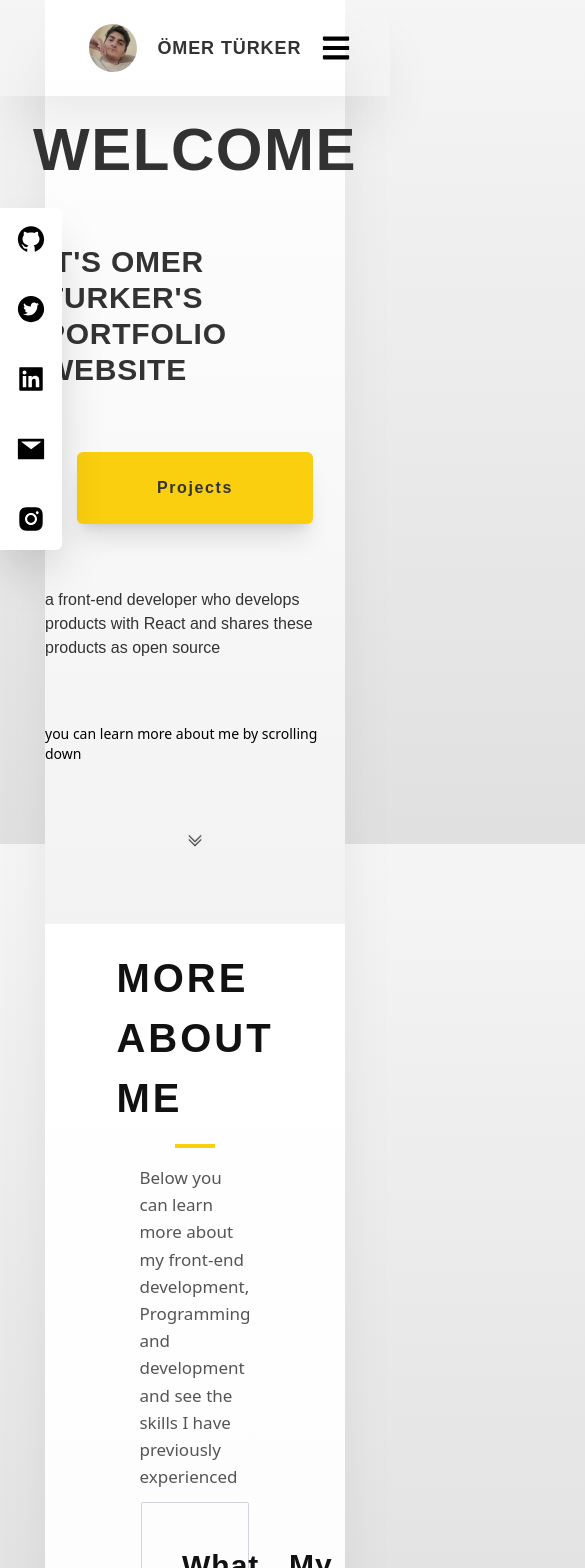
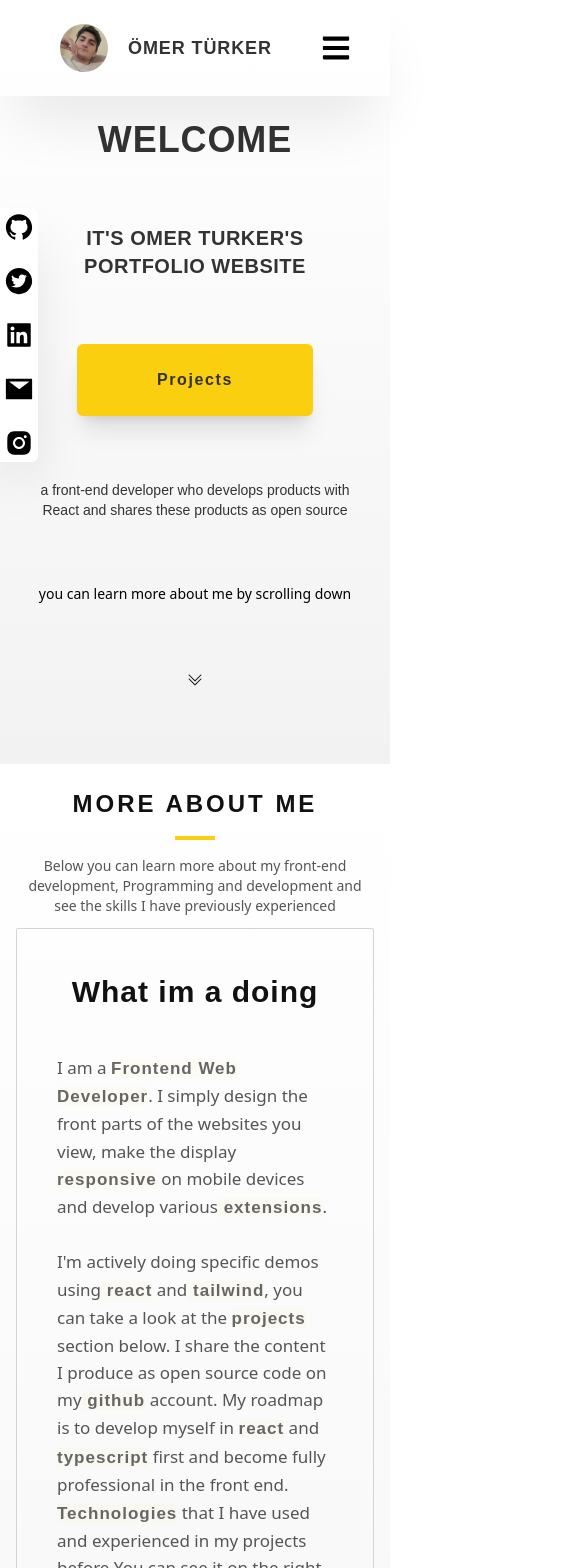
Before and after one commit to omerturkerweb/Portfolio-Demo, a React (Create React App) app: page / in a window 390 px wide. Shown: the top 1568 px of the page, 585 px wide, since content can reach past the window. Built offline with nearby package versions, Linux system fonts and the light colour scheme.

Commit message:
responsive 16.1.23

```diff
--- a/public/index.html
+++ b/public/index.html
@@ -8,7 +8,10 @@
       name="description"
       content="Web site created using create-react-app"
     />
-
+    <meta
+      name="viewport"
+      content="width=device-width, initial-scale=1, maximum-scale=1, user-scalable=no"
+    />
     <link rel="manifest" href="%PUBLIC_URL%/manifest.json" />
 
     <title>omerdev</title>
--- a/src/App.js
+++ b/src/App.js
@@ -24,7 +24,7 @@ function App() {
           "I made the index page of one of the most popular coins, shiba coin, using only html and css. This is one of my first works.",
         imgSrc:
           "https://camo.githubusercontent.com/d8b66f1469abb79640f1b80506037093016b5928a58da660dd7def2be995c642/68747470733a2f2f696d673030312e70726e747363722e636f6d2f66696c652f696d673030312f594746394458543352624b6a6c6c62624d72363469772e706e67",
-        tags: ["HTML", "CSS", "CLONE", "SHIBA"],
+        tags: ["HTML", "CSS", "CLONE", "SHIBA", "DESIGN", "BASICS"],
       },
       {
         id: 3,
@@ -89,6 +89,7 @@ function App() {
       }
     });
   }, []);
+
   return (
     <SiteContext.Provider value={value}>
       <div className="App">
--- a/src/components/About.jsx
+++ b/src/components/About.jsx
@@ -34,18 +34,43 @@ export default function About() {
   ];
   return (
     <>
-      <div className="about px-24 py-3 flex flex-col bg-section-grey-to-white">
+      <div className="about py-3 flex px-4 flex-col items-center justify-center bg-section-grey-to-white">
         <div className="about-top py-3 flex flex-col items-center justify-center gap-4">
-          <span className="title section-title-primary ">MORE ABOUT ME</span>
+          <span
+            className="title section-title-primary text-center
+            xs:text-2xl
+            md:text-4xl
+            xl:text-4xl
+            2xl:text-4xl
+            "
+          >
+            MORE ABOUT ME
+          </span>
           <div className="hr w-10 h-1 bg-button-background"></div>
-          <p className="section-text ">
+          <p
+            className="section-text
+           xs:text-sm
+           md:text-base
+           xl:text-base
+           2xl:text-base text-center
+           "
+          >
             Below you can learn more about my front-end development, Programming
             and development and see the skills I have previously experienced
           </p>
         </div>
-        <div className="about-bottom flex flex-row">
+        <div
+          className="about-bottom flex flex-row px-20
+        xs:flex-col xs:px-0
+        md:flex-row md:px-20
+        xl:flex-row xl:px-20
+        2xl:flex-row 2xl:px-20
+        "
+        >
           <div className=" border border-gray-300 rounded-sm about-bottom-left w-full p-10 flex flex-col gap-10  ">
-            <h3 className="section-title-secondary">What im a doing</h3>
+            <h3 className="section-title-secondary text-center">
+              What im a doing
+            </h3>
             <p className="section-text">
               I am a <span className="special">Frontend Web Developer</span>. I
               simply design the front parts of the websites you view, make the
@@ -80,13 +105,32 @@ export default function About() {
               </a>
             </div>
           </div>
-          <div className="about-bottom-right  w-3/5 flex flex-col p-10">
-            <h3 className="section-title-secondary ">My Skillset</h3>
-            <div className="skills  flex flex-row gap-2  w-4/6 py-20 items-center   flex-wrap">
+          <div
+            className="about-bottom-right  mx-auto w-3/5 flex flex-col flex-wrap p-10
+          xs:w-5/6
+          md:w-3/5
+          xl:w-3/5
+          2xl:w-3/5
+          "
+          >
+            <h3 className="section-title-secondary text-center">My Skillset</h3>
+            <div
+              className="skills  flex flex-row gap-2 w-4/6 items-center !flex-wrap
+            xs:py-5 xs:w-full
+            md:py-20
+            xl:py-20
+            2xl:py-20
+            "
+            >
               {mySkills.map((skill, index) => {
                 return (
                   <span
-                    className="skill bg-skill-background font-primary-font transition hover:bg-profile-hover  text-primary-text rounded-md cursor-pointer block p-3"
+                    className="skill select-none bg-skill-background font-primary-font transition hover:bg-profile-hover whitespace-nowrap  text-primary-text rounded-md cursor-pointer block p-3
+                    xs:text-[11px]
+                    md:text-base
+                    xl:text-base
+                    2xl:text-base
+                    "
                     key={index}
                   >
                     {skill}
--- a/src/components/Contact.jsx
+++ b/src/components/Contact.jsx
@@ -15,13 +15,20 @@ export default function () {
     <>
       <div className="contact bg-section-grey-to-white flex flex-col py-10">
         <div className="contact-top flex flex-col items-center justify-center gap-5">
-          <div className="section-title-primary">CONTACT ME</div>
+          <div className="section-title-primary">CONTACT</div>
           <div className="hr w-10 h-1 bg-button-background"></div>
-          <p className="section-text ">
+          <p className="section-text text-center px-3">
             Contact me for any offers, questions, suggestions or to meet!
           </p>
         </div>
-        <div className="contact-bottom  px-72">
+        <div
+          className="contact-bottom  px-52
+          xs:px-12
+          md:px-32
+          xl:px-40
+          2xl:px-52
+          "
+        >
           <form onSubmit={submitHandle} className="flex flex-col gap-10">
             <label>
               <span className="input-title-text">Name</span>
--- a/src/components/Content.jsx
+++ b/src/components/Content.jsx
@@ -6,7 +6,7 @@ import Contact from "./Contact";
 export default function Content() {
   return (
     <>
-      <div className=" content container w-full  bg-white mx-auto pt-10  shadow-prmiary-light-content-shadow">
+      <div className=" content  w-full  bg-white mx-auto pt-10  shadow-prmiary-light-content-shadow">
         <Home />
         <About />
         <Projects />
--- a/src/components/Footer.jsx
+++ b/src/components/Footer.jsx
@@ -11,7 +11,7 @@ export default function Footer() {
     <>
       <div className="footer w-full bg-black p-10 flex flex-col items-center justify-center">
         <div className="footer-top">
-          <span className="footer-info text-white font-primary-font block">
+          <span className="footer-info text-white font-primary-font block text-center">
             This website was developed by front-end developer /
             <a href="https://twitter.com/omerturkerweb" className="underline">
               Ömer TÜRKER
--- a/src/components/Header.jsx
+++ b/src/components/Header.jsx
@@ -2,7 +2,6 @@ import { FaBars } from "react-icons/fa";
 import TypingEffect from "./TypingEffect";
 import { useContext } from "react";
 import { MdDarkMode } from "react-icons/md";
-import { BsLightbulb } from "react-icons/bs";
 import siteContext from "../SiteContext";
 import { useEffect } from "react";
 export default function Header() {
@@ -29,7 +28,7 @@ export default function Header() {
   };
   const goContact = () => {
     window.scroll({
-      top: 2600,
+      top: 2400,
       left: 0,
       behavior: "smooth",
     });
@@ -47,16 +46,64 @@ export default function Header() {
     xsMenu.classList.toggle("!opacity-100");
     xsMenu.classList.toggle("!visible");
   };
+  const headerLeftHandle = () => {
+    window.location.reload();
+  };
+  useEffect(() => {
+    const xsMenu = document.querySelector(".xs-menu");
+    document.addEventListener("click", (e) => {
+      if (e.offsetY > 95) {
+        if (
+          [...xsMenu.classList].includes("!opacity-100") &&
+          [...xsMenu.classList].includes("!visible")
+        ) {
+          xsMenu.classList.remove("!opacity-100");
+          xsMenu.classList.remove("!visible");
+        }
+      }
+    });
+  }, []);
+  const xsGoHome = () => {
+    window.scroll({
+      behavior: "smooth",
+      top: 0,
+      left: 0,
+    });
+  };
+  const xsGoAbout = () => {
+    window.scroll({
+      top: 670,
+      left: 0,
+      behavior: "smooth",
+    });
+  };
+  const xsGoProjects = () => {
+    window.scroll({
+      top: 2250,
+      left: 0,
+      behavior: "smooth",
+    });
+  };
+  const xsGoContact = () => {
+    window.scroll({
+      top: 4280,
+      left: 0,
+      behavior: "smooth",
+    });
+  };
   return (
     <>
       <div
         className="header !min-w-full !h-24 fixed container shadow-prmiary-light-content-shadow flex justify-between whitespace-nowrap items-center p-3 px-12
-
-         md:justify-center md:gap-10
+         xs:justify-start
+         md:justify-center
          xl:justify-between
          2xl:justify-between"
       >
-        <div className="header-left transition  hover:bg-profile-hover cursor-pointer p-3 ml-[10%] rounded-md flex items-center">
+        <div
+          onClick={headerLeftHandle}
+          className="header-left transition  hover:bg-profile-hover cursor-pointer p-3  rounded-md flex items-center"
+        >
           <img
             className="w-12 h-12 rounded-full header-left-img max-w-[50px]"
             src={require("../images/selfie.jpg")}
@@ -89,13 +136,13 @@ export default function Header() {
             2xl:!hidden"
         >
           <FaBars size={30} />
-          <div className="xs-menu cursor-pointer  flex flex-col justify-center items-center p-5 absolute top-20 -left-9">
-            <a onClick={goHome}>Home</a>
-            <a onClick={goAbout}>About</a>
-            <a onClick={goProjects}>Projects</a>
-            <a onClick={goContact}>Contact</a>
+          <div className="xs-menu cursor-pointer flex flex-col justify-center items-center p-5 absolute top-20 -right-5">
+            <a onClick={xsGoHome}>Home</a>
+            <a onClick={xsGoAbout}>About</a>
+            <a onClick={xsGoProjects}>Projects</a>
+            <a onClick={xsGoContact}>Contact</a>
             <a onClick={darkModeHandle}>
-              <MdDarkMode size={20} />
+              <MdDarkMode className="xs-dark-toggle" size={20} />
             </a>
           </div>
         </div>
--- a/src/components/Home.jsx
+++ b/src/components/Home.jsx
@@ -12,26 +12,30 @@ export default function Home() {
   const { darkMode } = useContext(siteContext);
   useEffect(() => {
     const home = document.querySelector(".home");
-    const title1 = document.querySelector(".title-1");
-    const title2 = document.querySelector(".title-2");
-    const title3 = document.querySelector(".title-3");
-    const pageInfo = document.querySelector(".page-info");
-    const downArrow = document.querySelector(".down-arrow");
-    downArrow.classList.toggle("dark-mode");
-    title1.classList.toggle("dark-mode");
-    title2.classList.toggle("dark-mode");
-    title3.classList.toggle("dark-mode");
-    pageInfo.classList.toggle("dark-mode");
     home.classList.toggle("dark-mode");
     home.classList.toggle("bg-section-grey-to-white");
   }, [darkMode]);
   return (
     <>
       <div className="home flex flex-col gap-16 justify-center items-center py-20 bg-section-grey-to-white">
-        <h1 className="title-1 font-semibold text-6xl font-primary-font text-primary-text tracking-wide">
+        <h1
+          className="title-1 font-semibold text-6xl font-primary-font text-primary-text tracking-wide
+          xs:text-4xl
+          md:text-6xl
+          xl:text-6xl
+          2xl:text-6xl
+          "
+        >
           WELCOME
         </h1>
-        <p className="title-2 font-semibold text-3xl font-primary-font text-primary-text tracking-wide">
+        <p
+          className="title-2 text-center font-semibold text-3xl font-primary-font text-primary-text tracking-wide
+        xs:text-xl xs:px-6
+        md:text-3xl md:indent-0
+        xl:text-3xl xl:indent-0
+        2xl:text-3xl 2xl:indent-0
+        "
+        >
           IT'S OMER TURKER'S PORTFOLIO WEBSITE
         </p>
         <button className="">
@@ -39,7 +43,14 @@ export default function Home() {
             Projects
           </a>
         </button>
-        <p className="title-3 font-light font-primary-font text-primary-text">
+        <p
+          className="title-3 font-light font-primary-font text-primary-text
+           xs:text-sm xs:px-10
+           md:text-base md:px-0
+           xl:text-base xl:px-0
+           2xl:text-base text-center 2xl:px-0
+           "
+        >
           a front-end developer who develops products with React and shares
           these products as open source
         </p>
--- a/src/components/Projects.jsx
+++ b/src/components/Projects.jsx
@@ -15,32 +15,46 @@ export default function Projects() {
     <>
       <div className="projects py-5 flex flex-col items-center justify-center bg-section-grey-to-white">
         <div className="projects-head flex flex-col justify-center items-center">
-          <div className="section-title-primary">PROJECTS</div>
+          <div className="section-title-primary text-center ">PROJECTS</div>
           <div className="hr w-10 h-1 bg-button-background"></div>
-          <p className="section-text py-3">
+          <p className="section-text py-3 text-center px-11">
             Below are 3 of my projects that I shared as open source code on
             <span className="special"> github</span>
           </p>
         </div>
 
-        <div className="projects-body  flex flex-row justify-center p-40 items-center gap-3">
+        <div
+          className="projects-body flex flex-row justify-center p-20 items-center gap-3
+            xs:flex-col xs:p-0
+            md:flex-row md:p-20
+            xl:flex-row xl:p-20
+            2xl:flex-row 2x:p-20
+            "
+        >
           {projects.map((project, index) => {
             return (
               <div
                 key={index}
-                className="project-card cursor-pointer border rounded-md flex flex-col justify-center gap-10 items-center border-gray-300"
+                className="project-card !mb-5  cursor-pointer border rounded-md flex flex-col justify-center gap-10 items-center border-gray-300"
               >
                 <div className="project-card-top rounded-t-md">
                   <img className="rounded-t-md" src={project.imgSrc}></img>
                 </div>
                 <div className="project-card-bottom flex flex-col gap-3 p-5 ">
-                  <h3 className="text-primary-text font-primary-font font-semibold text-xl tracking-wide">
+                  <h3 className="text-primary-text font-primary-font font-semibold text-xl tracking-wide text-center">
                     {project.title}
                   </h3>
-                  <p className="text-primary-text font-primary-font leading-7">
+                  <p className="text-primary-text font-primary-font px-4 leading-7 text-center">
                     {project.description}
                   </p>
-                  <div className="project-tags flex flex-row flex-wrap m-3 gap-3">
+                  <div
+                    className="project-tags flex flex-row  flex-wrap m-3 gap-3
+                  xs:px-2
+                  md:px-0
+                  xl:px-0
+                  2xl:px-0
+                  "
+                  >
                     {project.tags.map((tag, index) => {
                       return (
                         <span
--- a/src/components/Social.jsx
+++ b/src/components/Social.jsx
@@ -16,34 +16,66 @@ export default function Social() {
   }, [darkMode]);
   return (
     <>
-      <div className="social p-2 fixed flex flex-col top-52 shadow-2xl bg-white  rounded-r-md  gap-6">
+      <div
+        className="social p-2 fixed flex flex-col top-52 left-0 shadow-2xl bg-white  rounded-r-md  gap-6
+          xs:p-1
+          md:p-2
+          xl:p-2
+          2xl:p-2
+          "
+      >
         <a
-          className="social-item h-auto p-2  transition hover:bg-social-hover rounded-md"
+          className="social-item h-auto transition hover:bg-social-hover rounded-md
+            xs:p-0
+            md:p-2
+            xl:p-2
+            2xl:p-2
+          "
           href="https://github.com/omerturkerweb"
         >
           <AiFillGithub size={30} />
         </a>
         <a
-          className="social-item h-auto p-2 transition  hover:bg-social-hover  rounded-md"
+          className="social-item h-auto  transition  hover:bg-social-hover  rounded-md
+            xs:p-0
+            md:p-2
+            xl:p-2
+            2xl:p-2
+          "
           href="https://twitter.com/omerturkerweb"
         >
           <AiFillTwitterCircle size={30} />
         </a>
         <a
-          className="social-item h-auto p-2 transition hover:bg-social-hover  rounded-md"
+          className="social-item h-auto   transition hover:bg-social-hover  rounded-md
+            xs:p-0
+            md:p-2
+            xl:p-2
+            2xl:p-2
+          "
           href="https://www.linkedin.com/in/%C3%B6mer-t%C3%BCrker-44a28124b/"
         >
           <AiFillLinkedin size={30} />
         </a>
         <a
-          className="social-item h-auto  p-2 transition hover:bg-social-hover  rounded-md"
+          className="social-item h-auto  transition hover:bg-social-hover  rounded-md
+          xs:p-0
+          md:p-2
+          xl:p-2
+          2xl:p-2
+          "
           href="mailto:omerturkerweb@gmail.com"
         >
           <AiFillMail size={30} />
         </a>
         <a
-          className="social-item h-auto  p-2 transition hover:bg-social-hover  rounded-md"
-          href="mailto:omerturkerweb@gmail.com"
+          className="social-item h-auto  transition hover:bg-social-hover  rounded-md
+            xs:p-0
+            md:p-2
+            xl:p-2
+            2xl:p-2
+          "
+          href="https://www.instagram.com/omerturker.dev/"
         >
           <AiFillInstagram size={30} />
         </a>
--- a/src/index.css
+++ b/src/index.css
@@ -175,6 +175,7 @@ body {
 }
 
 .header .xs-area .xs-menu {
+  user-select: none;
   transition: all 0.4s;
   visibility: hidden;
   opacity: 0;
@@ -182,6 +183,7 @@ body {
   border: 1px solid rgba(0, 0, 0, 0.458);
   border-radius: 5px;
   box-shadow: 0 0 20px rgba(0, 0, 0, 0.371);
+  padding: 15px 50px;
 }
 .header .xs-area .xs-menu a {
   font-family: "Source Sans Pro" !important;
@@ -199,6 +201,7 @@ body {
 }
 .header.header-sticky {
   box-shadow: var(--dark-section-box-shadow);
+  border-bottom: 1px solid rgba(0, 0, 0, 0.256);
 }
 .header.dark-mode .header-left:hover {
   background-color: var(--dark-bg-hover-item);
@@ -218,6 +221,12 @@ body {
 .header.dark-mode .header-right .menu-item:hover {
   background-color: var(--dark-bg-hover-item);
 }
+.header.dark-mode .xs-area svg {
+  color: white;
+}
+.header.dark-mode .xs-area .xs-menu .xs-dark-toggle {
+  color: black;
+}
 
 .social.dark-mode {
   background-color: var(--dark-bg-2);
@@ -231,6 +240,13 @@ body {
 }
 .home.dark-mode {
   background: var(--dark-section-bg);
+}
+.home.dark-mode .title-1,
+.home.dark-mode .title-2,
+.home.dark-mode .title-3,
+.home.dark-mode .page-info,
+.home.dark-mode .down-arrow {
+  color: white;
 }
 
 .title-1.dark-mode,
```
